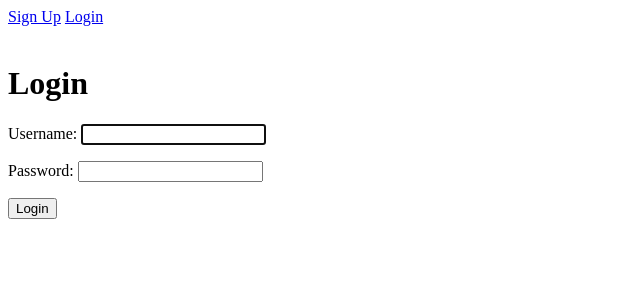
After one commit to Alexgkz/todowoo-project, a Django app: page /login/ in a window 1280 px wide. The commit adds this page. Shown: the top 300 px of the page, without its empty margins (0-640 px from the left). Run offline with Django 4.2, Linux system fonts and the light colour scheme.

Commit message:
befor p10 lesson 6.9 Заготовка сайта с полностью работающей регистрацией/аутентификацией

```diff
--- a/todo/templates/todo/base.html
+++ b/todo/templates/todo/base.html
@@ -10,8 +10,8 @@ Logged In as {{ user.username }}
 <!-- # если юзер не залогинен -->
 {% else %}
 <!-- # кнопка авторизации и кнопка регистрации -->
-<a href="#">Sign Up</a>
-<a href="#">Login</a>
+<a href="{% url 'signupuser' %}">Sign Up</a>
+<a href="{% url 'loginuser' %}">Login</a>
 
 {% endif %}
 <br>
--- /dev/null
+++ b/todo/templates/todo/loginuser.html
@@ -0,0 +1,17 @@
+<!-- # show base.html with Code in Tag 'Block content' -->
+{% extends 'todo/base.html' %}
+
+{% block content %}
+
+  <h1>Login</h1>
+
+  <!-- # вывод ошибки, если есть  -->
+  <h2>{{ error }}</h2>
+
+  <form  method="POST">
+    {% csrf_token %}
+  {{ form.as_p }}    <!-- # форма djngo для запроса username и двух паролей   -->
+  <button type="submit">Login</button>
+  </form>
+
+{% endblock %}
--- a/todo/views.py
+++ b/todo/views.py
@@ -1,12 +1,22 @@
 from django.shortcuts import render, redirect
-from django.contrib.auth.forms import UserCreationForm
+from django.contrib.auth.forms import UserCreationForm, AuthenticationForm
 from django.contrib.auth.models import User
 from django.db import IntegrityError   #для  сообщ об ошибке login уже занят
-from django.contrib.auth import login, logout   #
+from django.contrib.auth import login, logout, authenticate   #
 
 def home(request):
     return render (request, 'todo/home.html')
 
+def loginuser(request):
+    if request.method == 'GET':         #при вызове через метод 'GET' (через urls.py  или строку в браузере)
+        return render (request, 'todo/loginuser.html', {'form':AuthenticationForm()}) #отобразится страница с запросом имени и пароля
+    else:                   #при вызове через метод 'POST' (нажали кнопку login )
+        user = authenticate(request, username=request.POST['username'], password=request.POST['password'])      # проверка есть ли пара login/password и передача их в user
+        if user is None:                #если логин пароль неверны повторн загрузка формы с выводом ошибки
+          return render (request, 'todo/loginuser.html', {'form':AuthenticationForm(), "error":'Username and password did not match'})
+        else:
+            login(request, user)     # login пользователя с введенными уч. данными
+            return redirect('currenttodos') # редирект на страницу currenttodos
 
 def signupuser(request):        #страница с запросом имени и паролей
     if request.method == 'GET':         #при вызове через метод 'GET' (через urls.py  или строку в браузере)
--- a/todowoo/urls.py
+++ b/todowoo/urls.py
@@ -22,6 +22,7 @@ urlpatterns = [
 
     # Auth
     path('signup/', views.signupuser, name='signupuser'),
+    path('login/', views.loginuser, name='loginuser'),
     path('logout/', views.logoutuser, name='logoutuser'),
 
     #Todos
```
Also changed, not shown: db.sqlite3, 1 other file.
